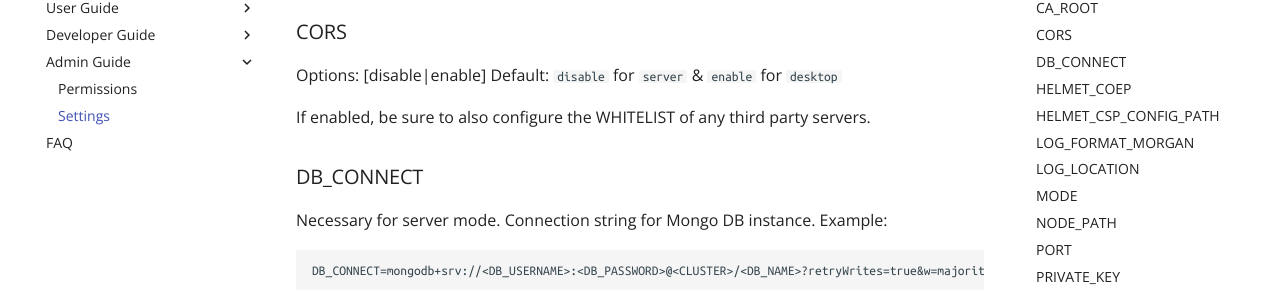
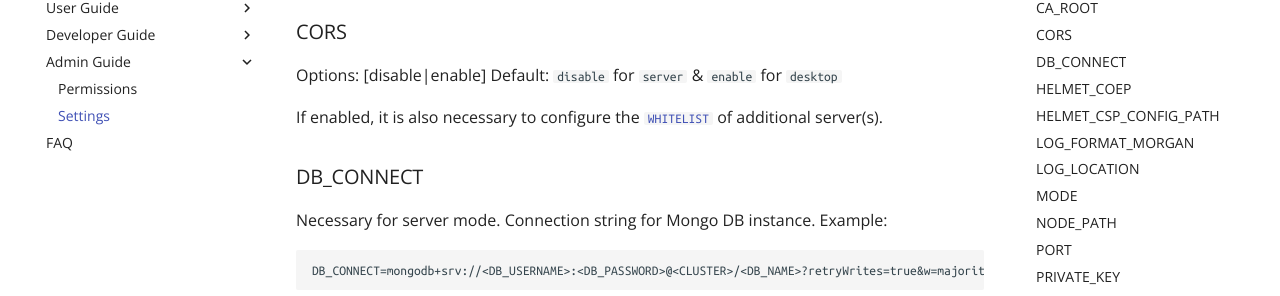
Before and after one commit to sasjs/server.sasjs.io, an MkDocs documentation site: the page built from docs/settings.md, in a window 1280 px wide and 900 px high, scrolled down 1803 px. Shown: the part 154-450 px from the top of the window. Built offline with MkDocs 1.6.1 and Material for MkDocs 9.7.7, drawn with Linux system fonts in a browser that asks for light colours; comment, search, counter and statistics services are not loaded; some of the changed lines change nothing that is shown.

Commit message:
Update settings.md

```diff
--- a/docs/settings.md
+++ b/docs/settings.md
@@ -55,7 +55,7 @@ Developer notes: processed internally as [`ca:` option](https://nodejs.org/api/t
 Options: [disable|enable]
 Default: `disable` for `server` & `enable` for `desktop`
 
-If enabled, be sure to also configure the WHITELIST of any third party servers.
+If enabled, it is also necessary to configure the [`WHITELIST`](/settings/#whitelist) of additional server(s).
 
 ### DB_CONNECT
 Necessary for server mode.  Connection string for Mongo DB instance.  Example:
@@ -241,4 +241,8 @@ Example: `SASV9_OPTIONS= -NOXCMD`
 
 
 ### WHITELIST
-Space separated urls, eg: `WHITELIST=http://localhost:3000 https://abc.com`
+Space separated urls, eg: `WHITELIST=http://localhost:3000 https://abc.com`.
+
+See also:
+
+* [`CORS`](/settings/#cors)
```
